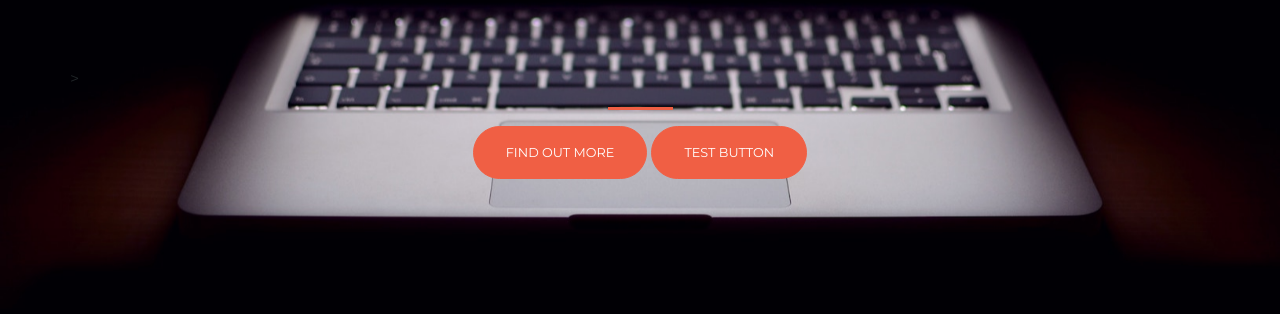
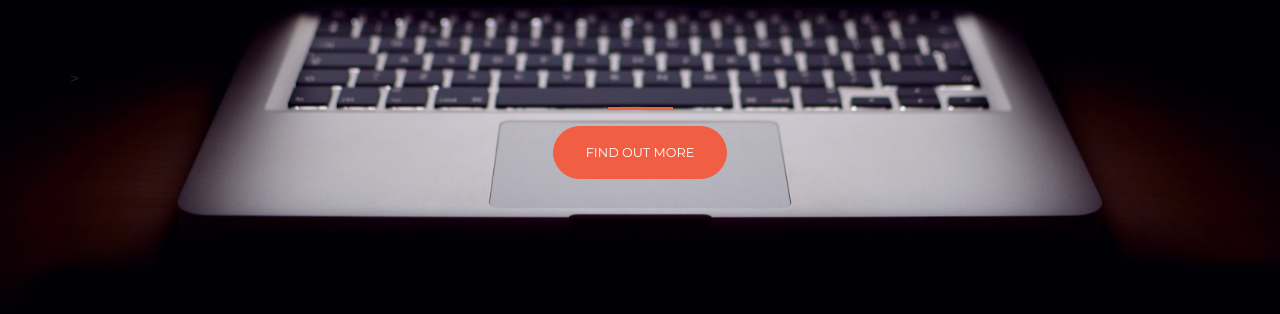
Before and after one commit to princepride/princepride.github.io, a plain HTML site: page index.html in a window 1280 px wide. Shown: the part 350-664 px from the top of the page. Drawn offline with nearby package versions, Linux system fonts and the light colour scheme.

Commit message:
Update index.html

```diff
--- a/index.html
+++ b/index.html
@@ -30,9 +30,6 @@
         <a href="http://eepurl.com/hNBWzT">
           <button type="button" class="btn btn-primary btn-xl">Find out more</button>
         </a>
-        <a href="http://google.com">
-          <button type="button" class="btn btn-primary btn-xl">Test Button</button>
-        </a>
       </section>
     </div>
   </div>
```
